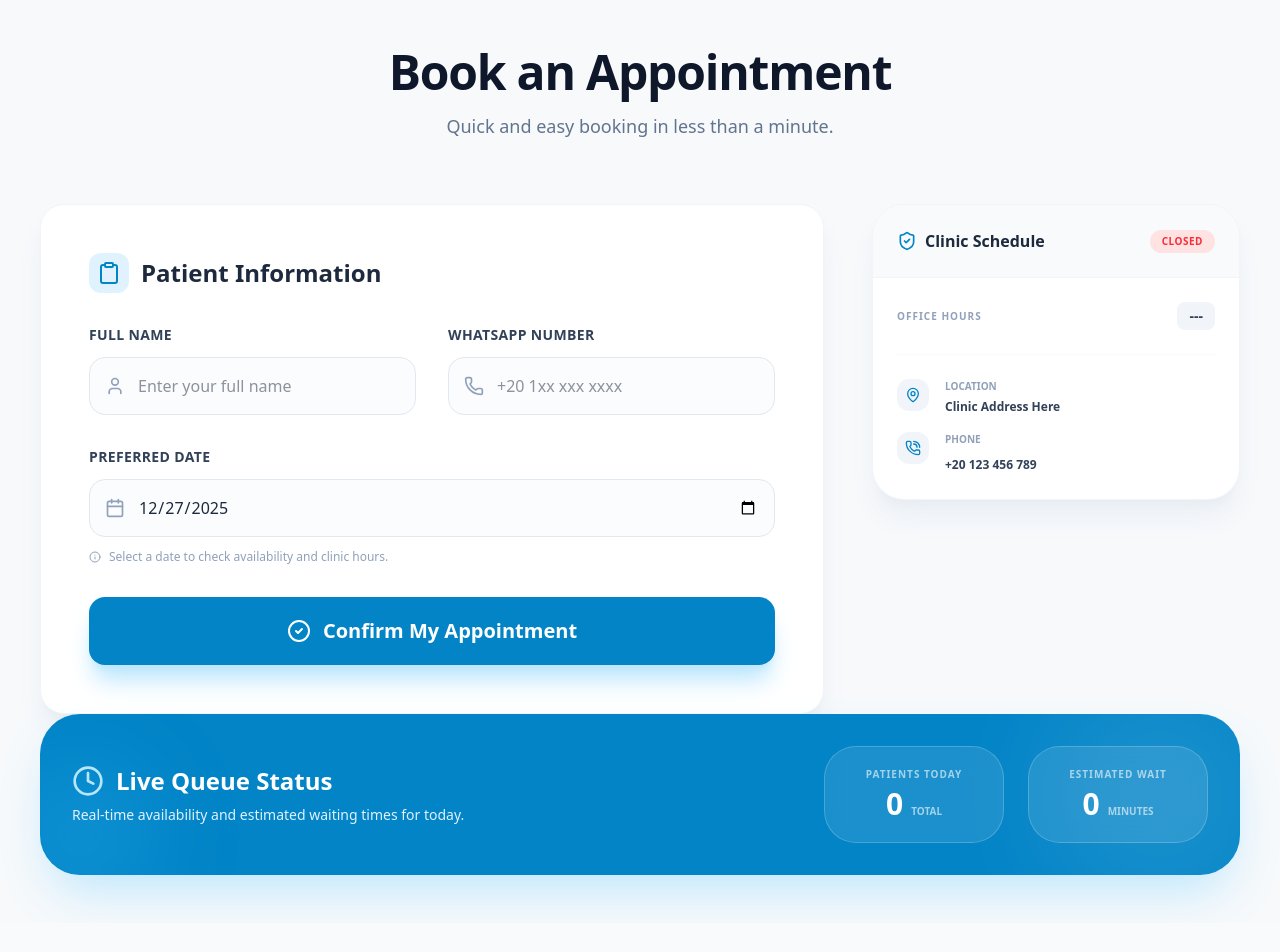
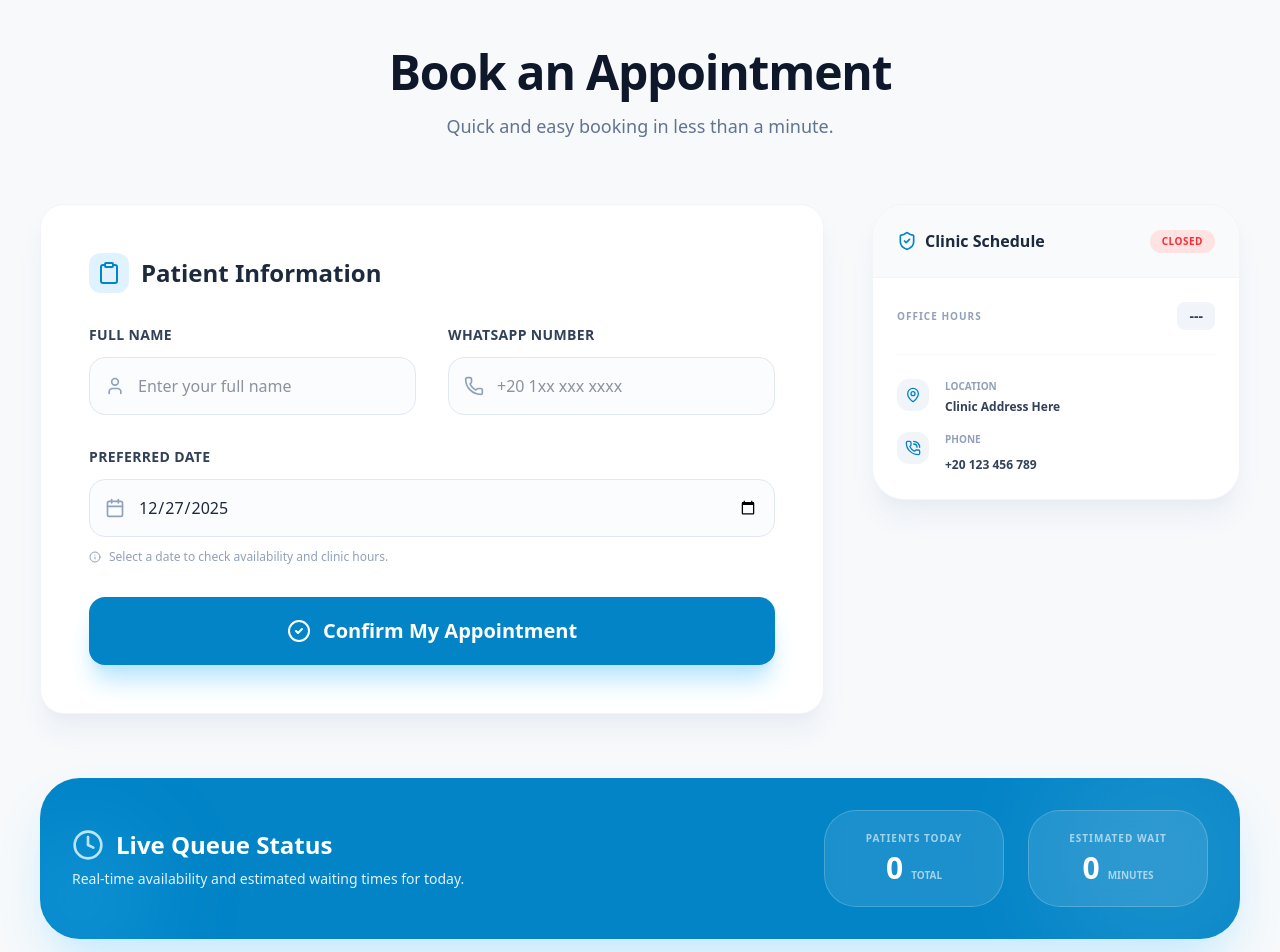
Before and after one commit to CoreVanta/Doctors, a React (Vite) app: page /Doctors/booking in a window 1280 px wide. Shown: the top 952 px of the page. Before the commit the page ends 923 px from the top, so only its background shows below. Built offline with nearby package versions, Linux system fonts and the light colour scheme; no server answers; the database is empty.

Commit message:
Add files via upload

```diff
--- a/src/pages/Booking.jsx
+++ b/src/pages/Booking.jsx
@@ -354,7 +354,7 @@ const Booking = () => {
                 </div>
 
                 {/* Live Status Card - Moved to Bottom (Unified row) */}
-                <div className="bg-medical-600 rounded-[2.5rem] p-8 text-white shadow-2xl shadow-medical-200 relative overflow-hidden group">
+                <div className="bg-medical-600 rounded-[2.5rem] mt-16 p-8 text-white shadow-2xl shadow-medical-200 relative overflow-hidden group">
                     <div className="absolute -right-10 -top-10 w-60 h-60 bg-white/10 rounded-full blur-3xl transition-transform group-hover:scale-150 duration-700" />
                     <div className="absolute -left-10 -bottom-10 w-40 h-40 bg-medical-400/20 rounded-full blur-2xl" />
 
```
